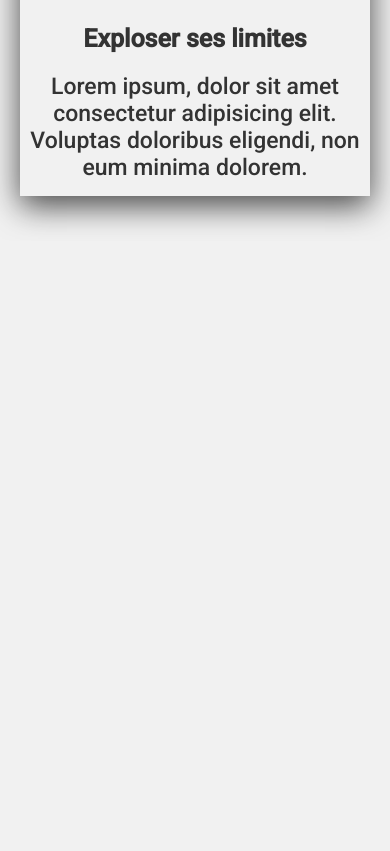
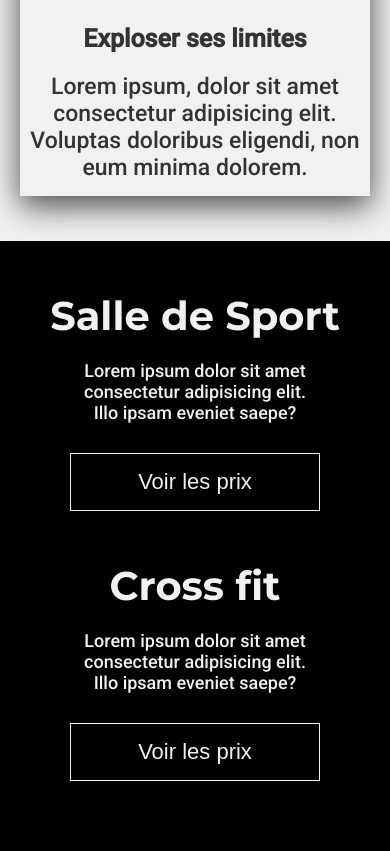
Before and after one commit to ismaeldubuc/Site-de-Salle-de-Sport, a plain HTML site: page SalleDeSport/index.html in a window 390 px wide. Shown: the part 2590-3441 px from the top of the page. Before the commit the page ends 2831 px from the top, so only its background shows below. Drawn offline with Linux system fonts and the light colour scheme.

Commit message:
Section Choix + responsive

```diff
--- a/SalleDeSport/index.html
+++ b/SalleDeSport/index.html
@@ -74,8 +74,27 @@
                 Lorem ipsum, dolor sit amet consectetur adipisicing elit. Voluptas doloribus eligendi, non eum minima dolorem.
             </p>
         </div>
+    </section>
+
+    <!-- Section 2 choix -->
+
+    <section id="choix">
+
+        <div class="entrainement-choix">
+            <h3>Salle de Sport</h3>
+            <p>Lorem ipsum dolor sit amet consectetur adipisicing elit. Illo ipsam eveniet saepe?</p>
+            <button class="btn-outline-choix" type="button">Voir les prix</button>
+        </div>
+
+
+        <div class="entrainement-choix">
+            <h3>Cross fit</h3>
+            <p>Lorem ipsum dolor sit amet consectetur adipisicing elit. Illo ipsam eveniet saepe?</p>
+            <button class="btn-outline-choix" type="button">Voir les prix</button>
+        </div>
 
     </section>
+
     <script src="app.js"></script>
 </body>
 </html>
--- a/SalleDeSport/style.css
+++ b/SalleDeSport/style.css
@@ -239,3 +239,67 @@ h1 {
         margin: 0 10px 45px;
     }
 }
+/* --------------- Section Choix ---------------- */
+
+#choix {
+    display: flex;
+    justify-content: center;
+    align-items: center;
+    background: #000;
+}
+.entrainement-choix {
+    width: 30%;
+    text-align: center;
+    color: #f1f1f1;
+    margin: 50px 20px 70px;
+}
+.entrainement-choix h3 {
+    font-size: 50px;
+    margin-bottom: 20px;
+    font-family: Montserrat, Arial, Helvetica, sans-serif;
+}
+.entrainement-choix p {
+    font-size: 18px;
+    width: 70%;
+    margin: 0 auto 30px;
+}
+.btn-outline-choix {
+    width: 300px;
+    padding: 15px 0;
+    font-size: 22px;
+    background: #000;
+    color: #f1f1f1;
+    border: 1px solid #f1f1f1;
+    cursor: pointer;
+}
+.btn-outline-choix:hover {
+    transition: all 0.2s ease-in-out;
+    background: #fff;
+    color: #000;
+}
+
+@media screen and (max-width: 1200px) {
+    .entrainement-choix {
+        width: 400px;
+    }
+}
+
+@media screen and (max-width: 775px) {
+    #choix {
+        flex-direction: column;
+    }
+    .entrainement-choix h3 {
+        font-size: 40px;
+        margin-bottom: 20px;
+    }
+    .btn-outline-choix {
+        width: 250px;
+    }
+    .entrainement-choix {
+        width: 350px;
+        margin: 50px 0px 70px;
+    }
+    .entrainement-choix:nth-child(1) {
+        margin: 50px 20px 0px;
+    }
+}
```
